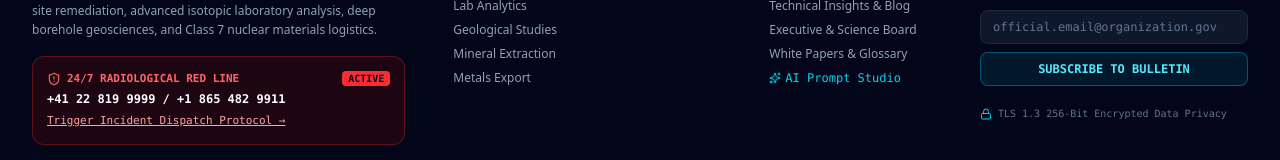
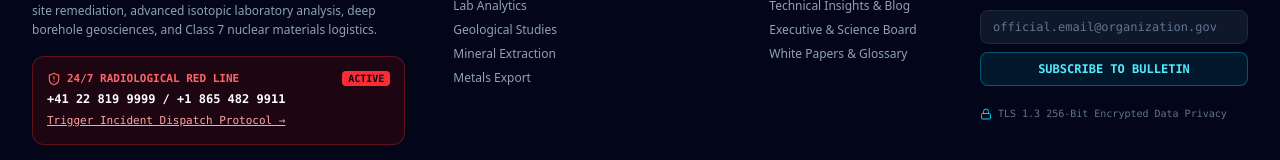
Before and after one commit to Zentrix-metals/Zentrix, a React (Vite) app: page / in a window 1280 px wide. Shown: the part 7610-7770 px from the top of the page. Built offline with nearby package versions, Linux system fonts and the light colour scheme.

Commit message:
Remove AI Prompt Studio button from Footer
Removed AI Prompt Studio button from footer.

```diff
--- a/src/components/Footer.tsx
+++ b/src/components/Footer.tsx
@@ -162,12 +162,6 @@ export const Footer: React.FC<FooterProps> = ({ onNavigate, onOpenEmergency }) =
                   White Papers & Glossary
                 </button>
               </li>
-              <li>
-                <button onClick={() => onNavigate('prompt-architect')} className="text-cyan-400 hover:text-cyan-300 font-mono transition flex items-center gap-1">
-                  <Sparkles className="w-3 h-3" />
-                  AI Prompt Studio
-                </button>
-              </li>
             </ul>
           </div>
 
```
